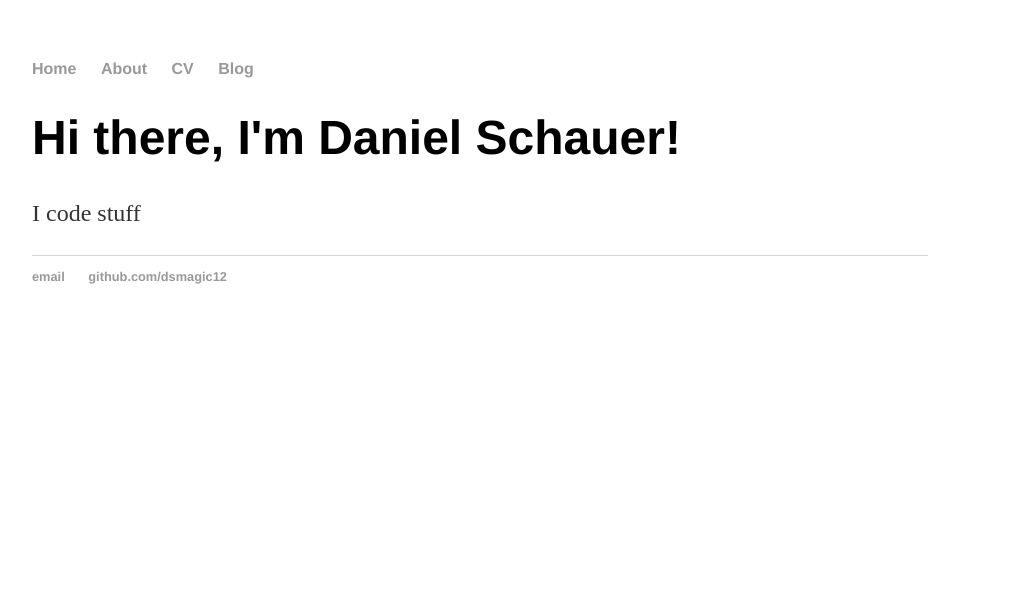
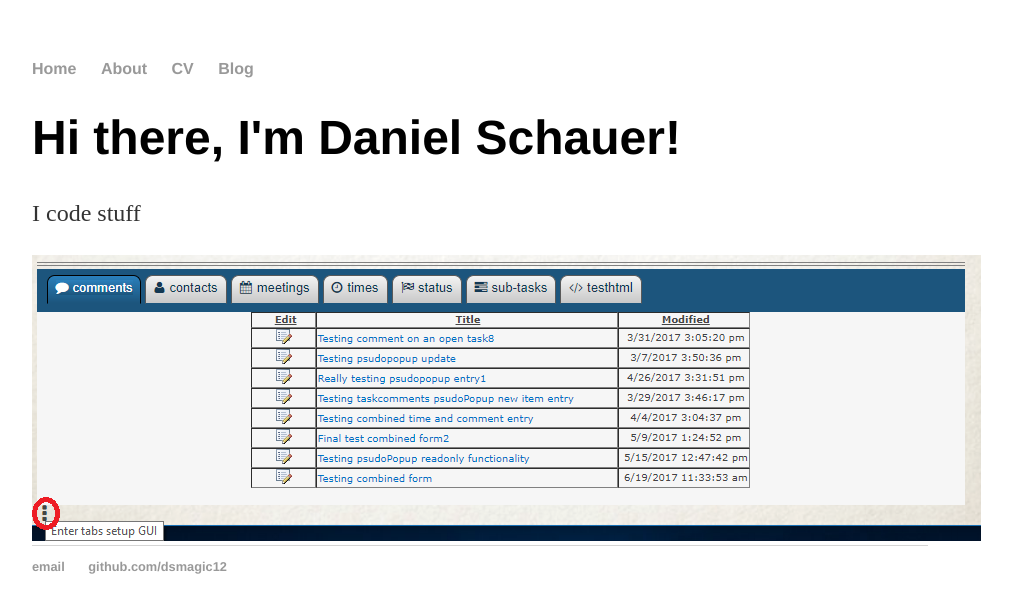
Before and after one commit to dsmagic12/dsmagic, a Jekyll site: the page built from docs/index.html, in a window 1280 px wide. Shown: the top 613 px of the page, without its empty margins (160-1172 px from the left). Built offline with Jekyll 4.4.1, drawn with Linux system fonts in a browser that asks for light colours.

Commit message:
Update index.html

```diff
--- a/docs/index.html
+++ b/docs/index.html
@@ -5,4 +5,5 @@ title: Daniel Schauer, DS Magic for SharePoint
 <div class="blurb">
 	<h1>Hi there, I'm Daniel Schauer!</h1>
 	<p>I code stuff</p>
+	<div><img alt='' src='/tabs/config/img/tabsConfig_01_EnterSetup.png'/></div>
 </div><!-- /.blurb -->
```
